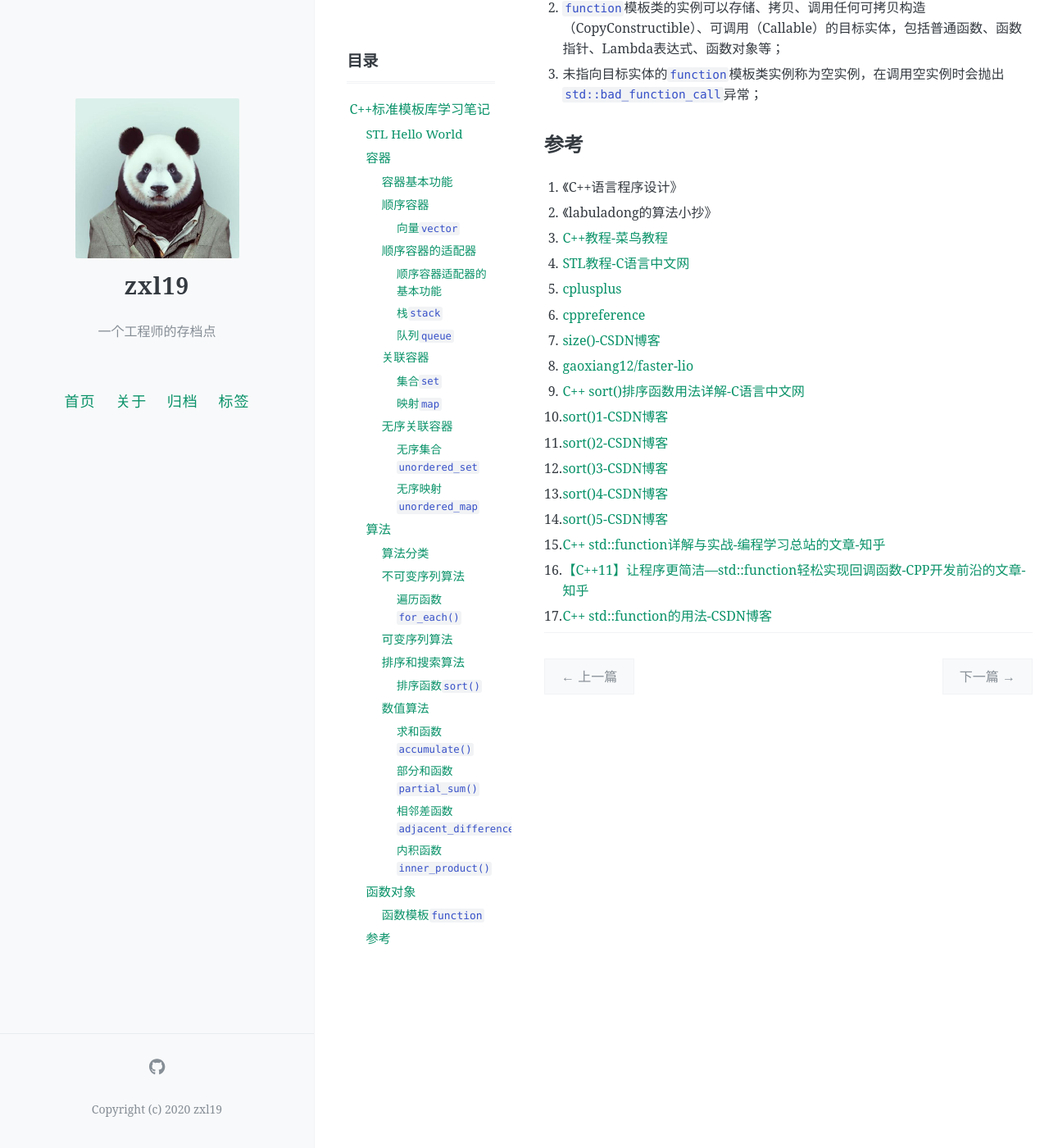
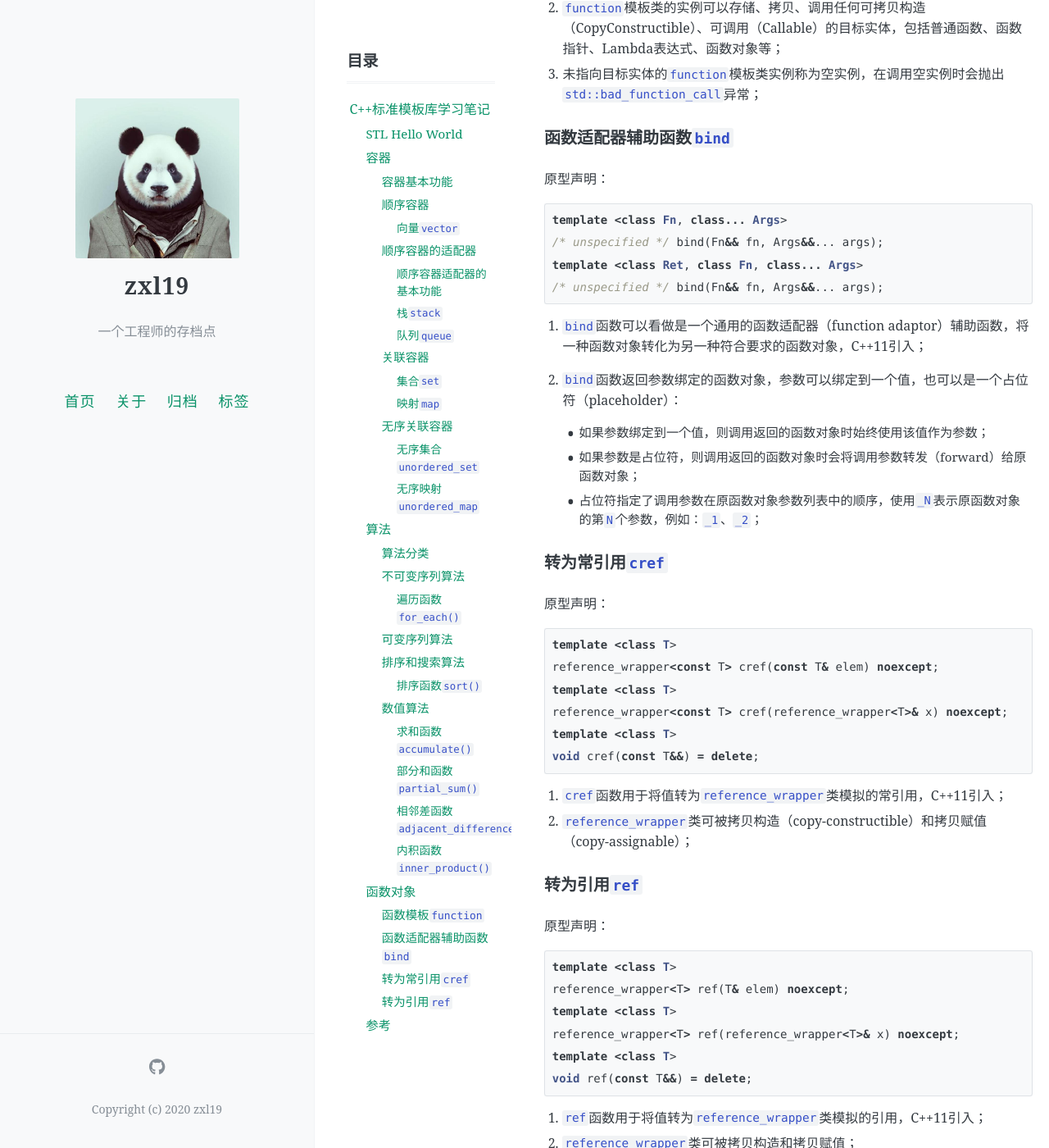
Before and after one commit to zxl19/zxl19.github.io, a Jekyll site: the page built from _posts/2021-09-19-stl-note.md, in a window 1280 px wide and 1400 px high, scrolled down 15579 px. Shown: the whole window at 82% size. Built offline with Jekyll 4.4.1, drawn with Linux system fonts in a browser that asks for light colours; comment, search, counter and statistics services are not loaded; some of the changed text lies outside the part shown.

Commit message:
Update Posts

````diff
--- a/_posts/2021-09-19-stl-note.md
+++ b/_posts/2021-09-19-stl-note.md
@@ -639,6 +639,56 @@ class function<Ret(Args...)>;
 2. `function`模板类的实例可以存储、拷贝、调用任何可拷贝构造（CopyConstructible）、可调用（Callable）的目标实体，包括普通函数、函数指针、Lambda表达式、函数对象等；
 3. 未指向目标实体的`function`模板类实例称为空实例，在调用空实例时会抛出`std::bad_function_call`异常；
 
+### 函数适配器辅助函数`bind`
+
+原型声明：
+
+```cpp
+template <class Fn, class... Args>
+/* unspecified */ bind(Fn&& fn, Args&&... args);
+template <class Ret, class Fn, class... Args>
+/* unspecified */ bind(Fn&& fn, Args&&... args);
+```
+
+1. `bind`函数可以看做是一个通用的函数适配器（function adaptor）辅助函数，将一种函数对象转化为另一种符合要求的函数对象，C++11引入；
+2. `bind`函数返回参数绑定的函数对象，参数可以绑定到一个值，也可以是一个占位符（placeholder）：
+
+    - 如果参数绑定到一个值，则调用返回的函数对象时始终使用该值作为参数；
+    - 如果参数是占位符，则调用返回的函数对象时会将调用参数转发（forward）给原函数对象；
+    - 占位符指定了调用参数在原函数对象参数列表中的顺序，使用`_N`表示原函数对象的第`N`个参数，例如：`_1`、`_2`；
+
+### 转为常引用`cref`
+
+原型声明：
+
+```cpp
+template <class T>
+reference_wrapper<const T> cref(const T& elem) noexcept;
+template <class T>
+reference_wrapper<const T> cref(reference_wrapper<T>& x) noexcept;
+template <class T>
+void cref(const T&&) = delete;
+```
+
+1. `cref`函数用于将值转为`reference_wrapper`类模拟的常引用，C++11引入；
+2. `reference_wrapper`类可被拷贝构造（copy-constructible）和拷贝赋值（copy-assignable）；
+
+### 转为引用`ref`
+
+原型声明：
+
+```cpp
+template <class T>
+reference_wrapper<T> ref(T& elem) noexcept;
+template <class T>
+reference_wrapper<T> ref(reference_wrapper<T>& x) noexcept;
+template <class T>
+void ref(const T&&) = delete;
+```
+
+1. `ref`函数用于将值转为`reference_wrapper`类模拟的引用，C++11引入；
+2. `reference_wrapper`类可被拷贝构造和拷贝赋值；
+
 ## 参考
 
 1. 《C++语言程序设计》
@@ -656,5 +706,10 @@ class function<Ret(Args...)>;
 13. [sort()4-CSDN博客](https://blog.csdn.net/weixin_37835423/article/details/109295787)
 14. [sort()5-CSDN博客](https://blog.csdn.net/albertsh/article/details/119523587)
 15. [C++ std::function详解与实战-编程学习总站的文章-知乎](https://zhuanlan.zhihu.com/p/390883475)
-16. [【C++11】让程序更简洁—std::function轻松实现回调函数-CPP开发前沿的文章-知乎](https://zhuanlan.zhihu.com/p/363511039)
-17. [C++ std::function的用法-CSDN博客](https://blog.csdn.net/hzy925/article/details/79676085)
+16. [深入浅出C++的function-李超的文章-知乎](https://zhuanlan.zhihu.com/p/161356621)
+17. [【C++11】让程序更简洁—std::function轻松实现回调函数-CPP开发前沿的文章-知乎](https://zhuanlan.zhihu.com/p/363511039)
+18. [C++ std::function的用法-CSDN博客](https://blog.csdn.net/hzy925/article/details/79676085)
+19. [【C++】C++11的std::function和std::bind用法详解-CSDN博客](https://blog.csdn.net/qq_38410730/article/details/103637778)
+20. [C++11 bind函数-CSDN博客](https://blog.csdn.net/qq_35721743/article/details/83308765)
+21. [第六节std::bind绑定器-叶余的文章-知乎](https://zhuanlan.zhihu.com/p/354765449)
+22. [std::ref和std::cref使用-CSDN博客](https://blog.csdn.net/lmb1612977696/article/details/81543802)
````
Also changed, not shown: _posts/2021-05-25-slam-tool.md (+7 -0 lines).
